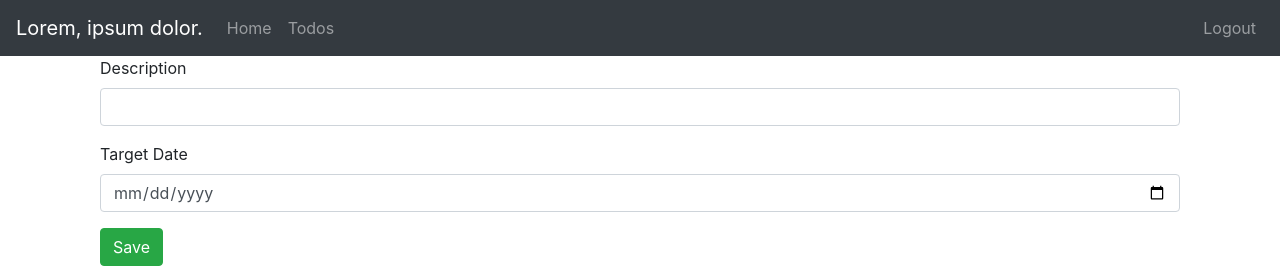
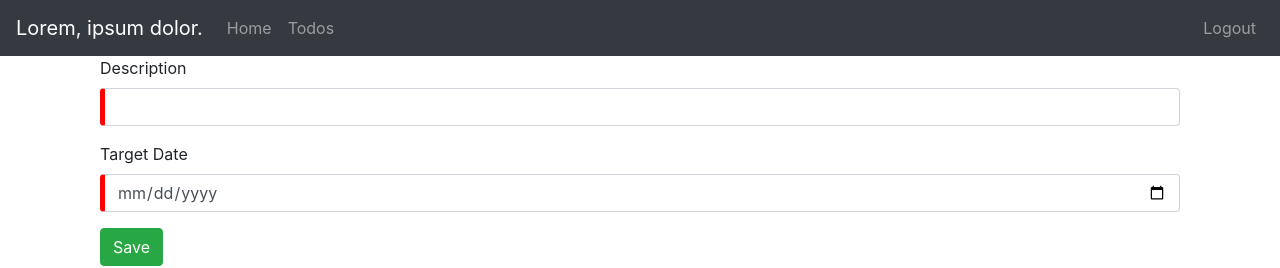
Before and after one commit to Ammar-Raneez/Angular_Todo_SpringBoot, an Angular app in the folder angular-todolist-springboot/: page /todos/1 in a window 1280 px wide. Shown: the top 268 px of the page. Built offline with nearby package versions, Linux system fonts and the light colour scheme; no server answers; sample sign-in values are in the browser's storage.

Commit message:
detailed validation error messages

```diff
--- a/angular-todolist-springboot/src/app/components/todo/todo.component.css
+++ b/angular-todolist-springboot/src/app/components/todo/todo.component.css
@@ -0,0 +1,5 @@
+/* a class added by angular for all invalid fields  */
+/* dont do it for the entire form itself */
+.ng-invalid:not(form) {
+    border-left: 5px solid red;
+}
--- a/angular-todolist-springboot/src/app/components/todo/todo.component.html
+++ b/angular-todolist-springboot/src/app/components/todo/todo.component.html
@@ -1,16 +1,27 @@
 <div class="container">
+    <!-- todoForm.dirty means only when a field has been touched -->
+    <!-- therefore once u click on add todo it doesnt show -->
+    <!-- <div class="alert alert-warning" *ngIf="todoForm.invalid && todoForm.dirty">
+        Enter valid values
+    </div> -->
+    <div class="alert alert-warning" *ngIf="targetDate.invalid && todoForm.dirty">
+        Enter valid Target Date
+    </div>
+    <div class="alert alert-warning" *ngIf="description.invalid && todoForm.dirty">
+        Enter valid Description
+    </div>
     <!-- ability to submit only if form is valid -->
     <!-- #todoForm is like a reference name to the ngForm -->
     <!-- form can now only be submitted if all data is provided -->
     <form (ngSubmit) = "!todoForm.invalid && saveTodo()" #todoForm = "ngForm">
         <fieldset class="form-group">
             <label>Description</label>
-            <input class="form-control" [(ngModel)] = "todo.description" type="text" name="description" required />
+            <input #description="ngModel" class="form-control" [(ngModel)] = "todo.description" type="text" name="description" required />
         </fieldset>
 
         <fieldset class="form-group">
             <label>Target Date</label>
-            <input class="form-control" [ngModel] = "todo.targetDate | date:'yyyy-MM-dd'" (ngModelChange) = "todo.targetDate = $event" type="date" name="targetDate" required />
+            <input #targetDate="ngModel" class="form-control" [ngModel] = "todo.targetDate | date:'yyyy-MM-dd'" (ngModelChange) = "todo.targetDate = $event" type="date" name="targetDate" required />
         </fieldset>
 
         <button type="submit" class="btn btn-success">Save</button>
```
